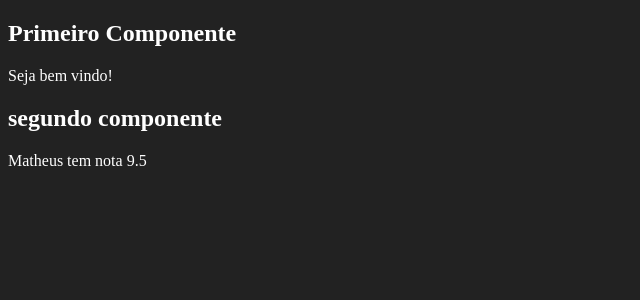
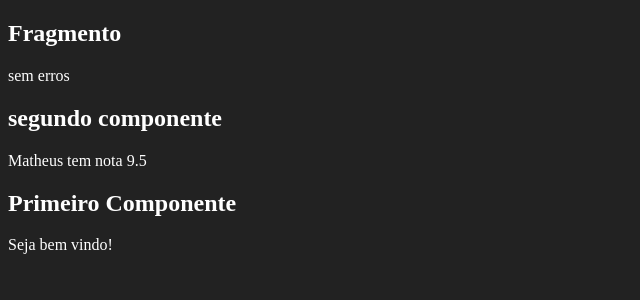
Before and after one commit to MatheusSimoes13/Clear-JS-Treinamento, a React (Create React App) app in the folder fundamentos-react/: page / in a window 1280 px wide. Shown: the top 300 px of the page, without its empty margins (0-640 px from the left). Built offline with nearby package versions, Linux system fonts and the light colour scheme.

Commit message:
React Fragment, Componente App

```diff
--- /dev/null
+++ b/fundamentos-react/src/App.jsx
@@ -0,0 +1,14 @@
+import React from "react"
+import First from './components/basics/First'
+import WithParams from "./components/basics/WithParams"
+import Fragment from "./components/basics/Fragment"
+
+export default _ => (
+
+        <div id="app">
+            <Fragment/>
+            <WithParams titulo="segundo componente" aluno="Matheus" nota={9.5}/>
+            <First></First>
+        </div>
+
+)
--- /dev/null
+++ b/fundamentos-react/src/components/basics/Fragment.jsx
@@ -0,0 +1,12 @@
+import React from "react"
+
+export default function Fragment(){
+    return (
+        <>
+            <h2>Fragmento</h2>
+            <p>sem erros</p>
+        </>
+
+    )
+
+}
--- a/fundamentos-react/src/index.js
+++ b/fundamentos-react/src/index.js
@@ -1,14 +1,11 @@
 import React from "react"
 import ReactDOM from "react-dom"
 import './index.css'
-import First from './components/basics/First'
-import WithParams from "./components/basics/WithParams"
 
+import App from "./App"
 
 const el = document.getElementById("root")
 ReactDOM.render(
-    <div>
-        <First></First>
-        <WithParams titulo="segundo componente" aluno="Matheus" nota={9.5}/>
-    </div>
-, el)
+    <App/>,
+    el
+)
```
